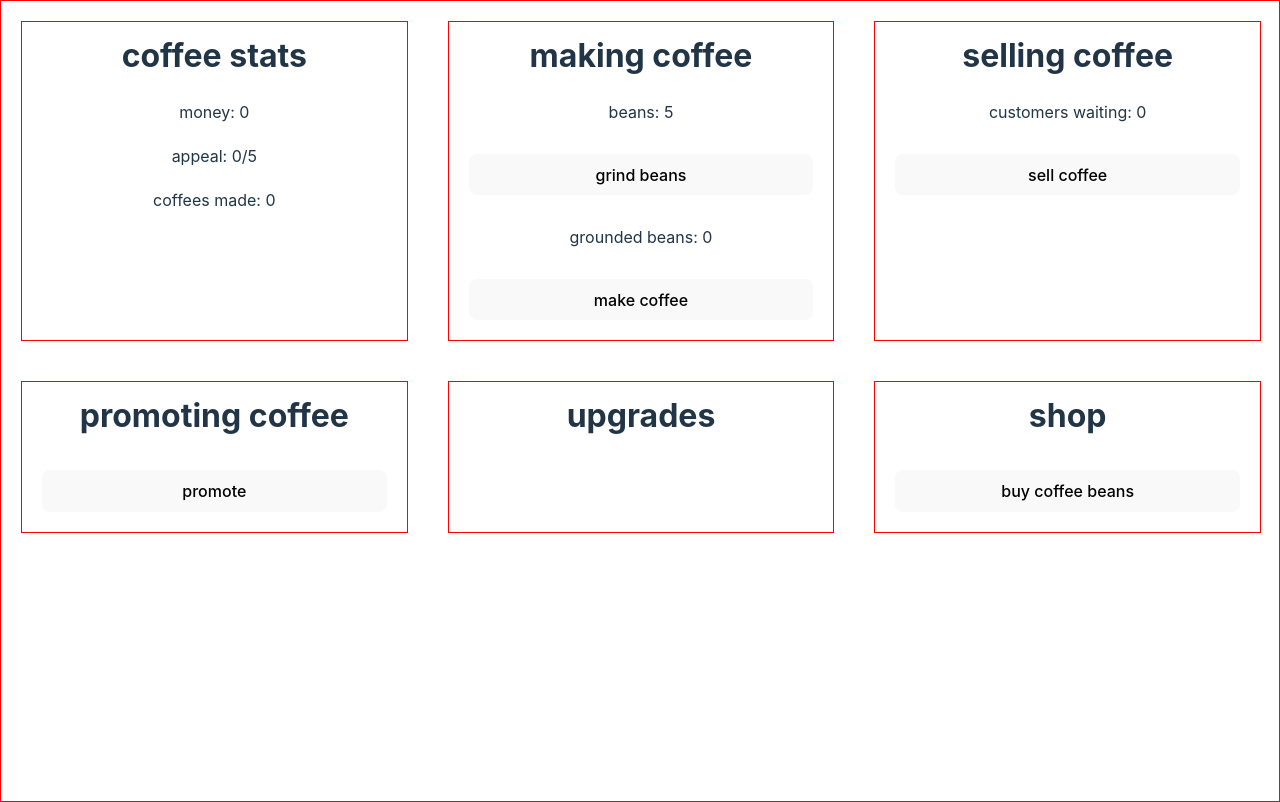
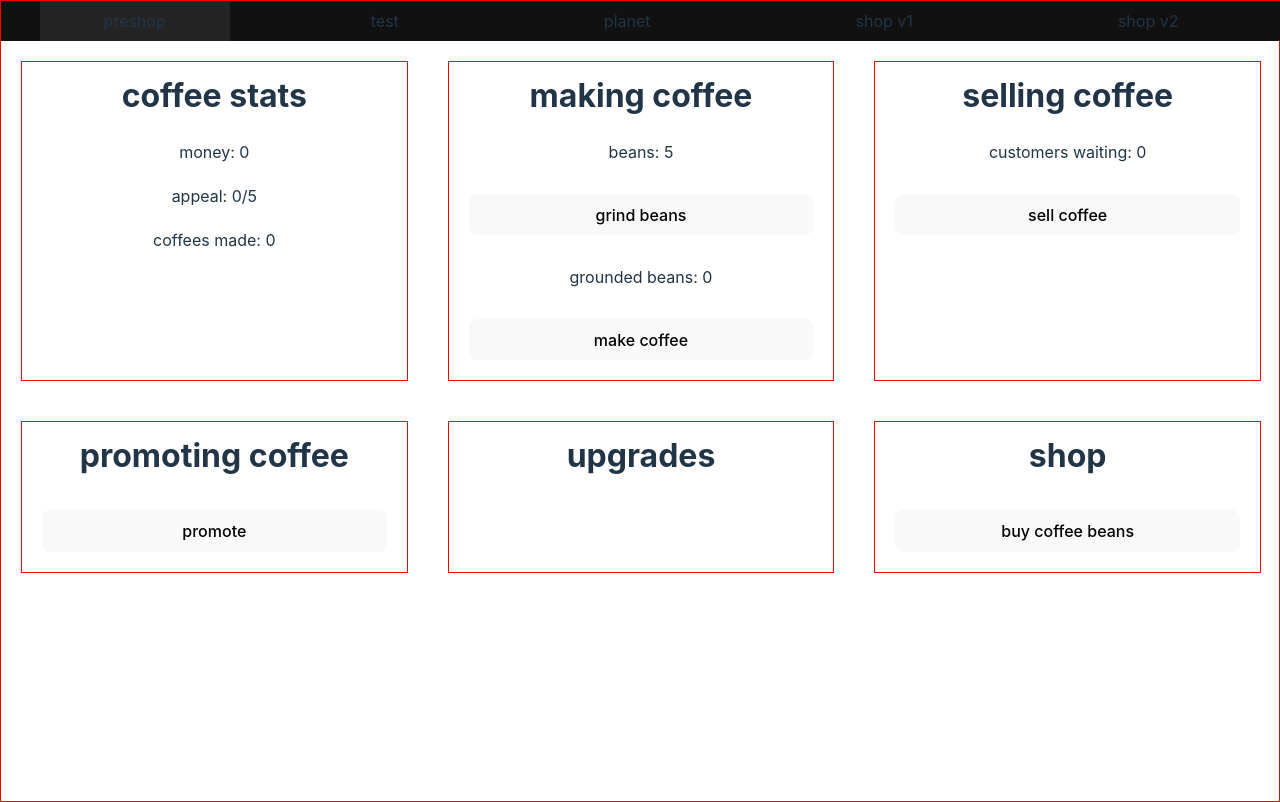
Before and after one commit to jaxonRuiz/GalacticCoffeeShop, a Svelte app: page / in a window 1280 px wide. Built offline with nearby package versions, Linux system fonts and the light colour scheme.

Commit message:
app tab systems to swap between views

```diff
--- a/src/App.svelte
+++ b/src/App.svelte
@@ -1,14 +1,25 @@
 <script lang="ts">
   import PlanetInfo from "./components/PlanetInfo.svelte";
   import Preshop from "./components/Preshop.svelte";
+  import ShopInfo1 from "./components/ShopInfo1.svelte";
+  import ShopInfo2 from "./components/ShopInfo2.svelte";
   import Test from "./components/Test.svelte";
 
+  let tabs = ["preshop", "test", "planet", "shop v1", "shop v2"];
+  let comps = [Preshop, Test, PlanetInfo, ShopInfo1, ShopInfo2];
+  let currentTab = $state(0);
 </script>
 
 <main class="fl">
-  <!-- <PlanetInfo /> -->
-  <!-- <Test /> -->
-  <Preshop />
+  <div id="tabs" class="row">
+    {#each tabs as tab, i}
+      <label class="tab">
+        <input type="radio" name="tab" value={i} bind:group={currentTab} />
+        <p>{tab}</p>
+      </label>
+    {/each}
+  </div>
+  <svelte:component this={comps[currentTab]} />
 </main>
 
 <style>
@@ -16,4 +27,21 @@
     width: 100vw;
     height: 100vh;
   }
+
+  /* temporary stuffs */
+  #tabs input {
+    display: none;
+  }
+  #tabs label {
+    cursor: pointer;
+    padding: 0.5em 4em;
+  }
+  label:has(input:checked) {
+    background-color: #242424;
+  }
+  #tabs {
+    background-color: #111;
+    border: none;
+    justify-content: space-around;
+  }
 </style>
```
